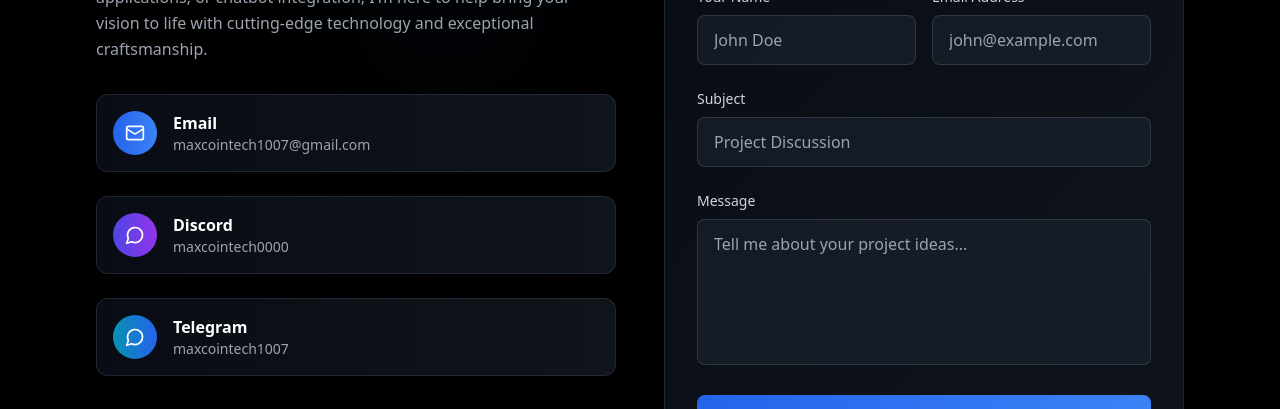
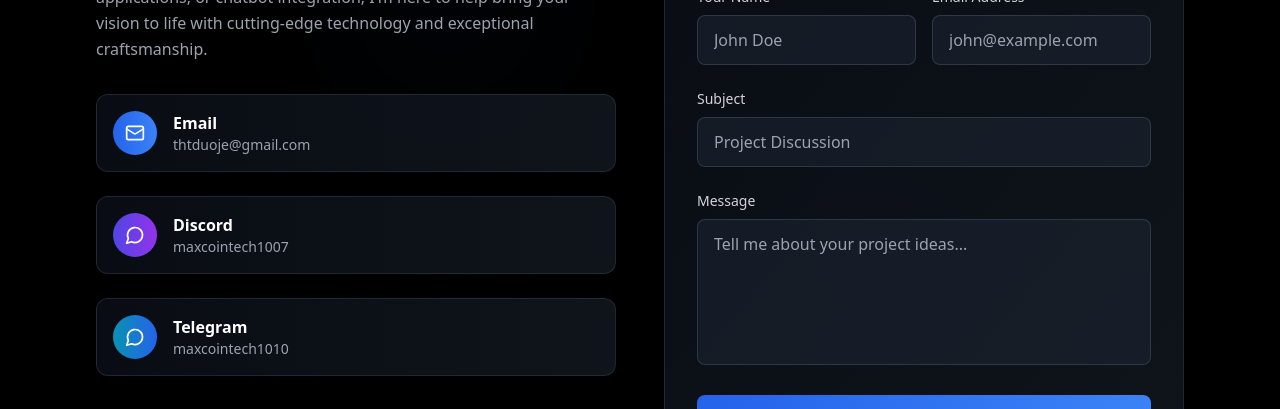
Before and after one commit to maxcointech0000/maxcointech0000-portfolio, a React (Vite) app: page / in a window 1280 px wide. Shown: the part 5660-6069 px from the top of the page. Built offline with nearby package versions, Linux system fonts and the light colour scheme.

Commit message:
Update ContactSection.tsx

```diff
--- a/src/components/features/ContactSection.tsx
+++ b/src/components/features/ContactSection.tsx
@@ -36,7 +36,7 @@ Message:
 ${formData.message}
       `);
 
-      window.open(`mailto:maxcointech1007@gmail.com?subject=${subject}&body=${body}`);
+      window.open(`mailto:thtduoje@gmail.com?subject=${subject}&body=${body}`);
 
       setSubmitStatus('success');
       setFormData({ name: '', email: '', subject: '', message: '' });
@@ -80,7 +80,7 @@ ${formData.message}
             {/* Contact methods */}
             <div className="space-y-6">
               <a
-                href="mailto:maxcointech1007@gmail.com"
+                href="mailto:thtduoje@gmail.com"
                 className="group flex items-center gap-4 p-4 bg-gradient-to-r from-gray-900/50 to-gray-800/50 backdrop-blur-sm rounded-xl border border-gray-700/50 hover:border-blue-500/50 transition-all duration-300"
               >
                 <div className="p-3 bg-gradient-to-r from-blue-600 to-blue-500 rounded-full group-hover:scale-110 transition-transform">
@@ -90,12 +90,12 @@ ${formData.message}
                   <div className="font-semibold text-white group-hover:text-blue-400 transition-colors">
                     Email
                   </div>
-                  <div className="text-gray-400 text-sm">maxcointech1007@gmail.com</div>
+                  <div className="text-gray-400 text-sm">thtduoje@gmail.com</div>
                 </div>
               </a>
 
               <a
-                href="https://discord.com/users/maxcointech0000"
+                href="https://discord.com/users/maxcointech1007"
                 target="_blank"
                 rel="noopener noreferrer"
                 className="group flex items-center gap-4 p-4 bg-gradient-to-r from-gray-900/50 to-gray-800/50 backdrop-blur-sm rounded-xl border border-gray-700/50 hover:border-indigo-500/50 transition-all duration-300"
@@ -107,12 +107,12 @@ ${formData.message}
                   <div className="font-semibold text-white group-hover:text-indigo-400 transition-colors">
                     Discord
                   </div>
-                  <div className="text-gray-400 text-sm">maxcointech0000</div>
+                  <div className="text-gray-400 text-sm">maxcointech1007</div>
                 </div>
               </a>
 
               <a
-                href="https://t.me/maxcointech1007"
+                href="https://t.me/maxcointech1010"
                 target="_blank"
                 rel="noopener noreferrer"
                 className="group flex items-center gap-4 p-4 bg-gradient-to-r from-gray-900/50 to-gray-800/50 backdrop-blur-sm rounded-xl border border-gray-700/50 hover:border-cyan-500/50 transition-all duration-300"
@@ -124,7 +124,7 @@ ${formData.message}
                   <div className="font-semibold text-white group-hover:text-cyan-400 transition-colors">
                     Telegram
                   </div>
-                  <div className="text-gray-400 text-sm">maxcointech1007</div>
+                  <div className="text-gray-400 text-sm">maxcointech1010</div>
                 </div>
               </a>
             </div>
```
